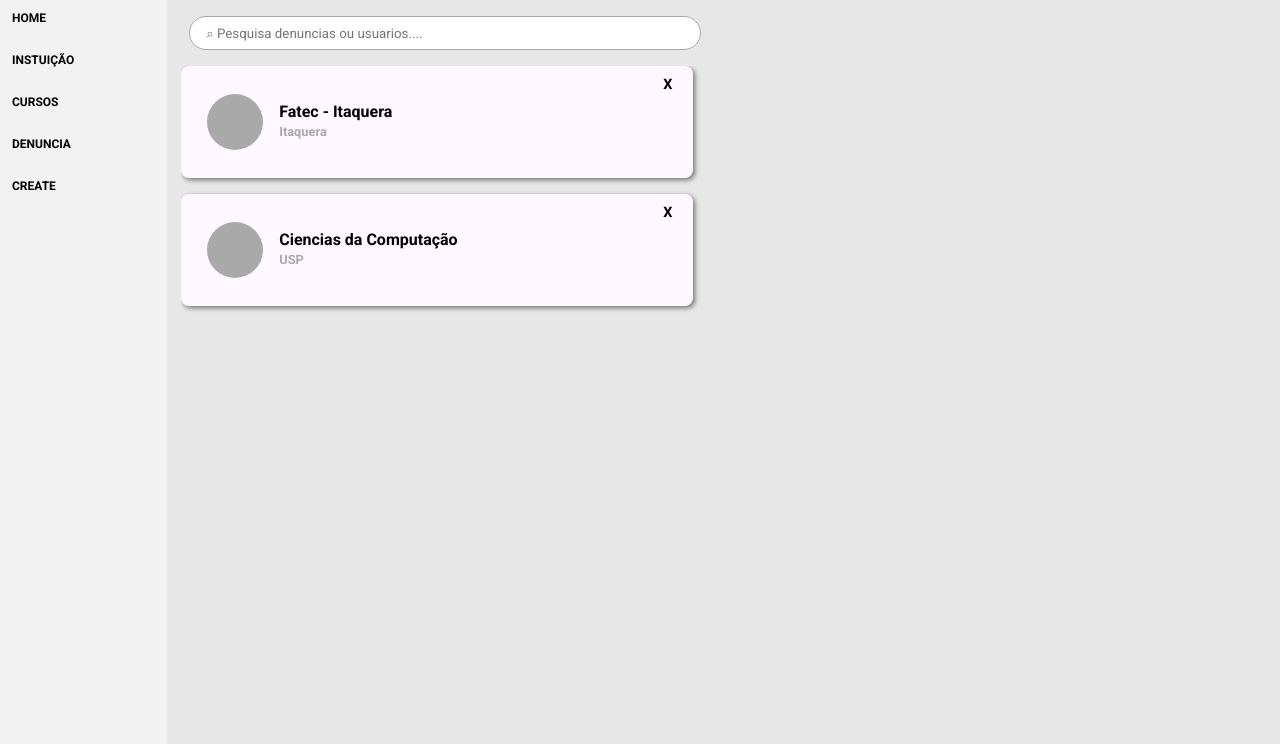
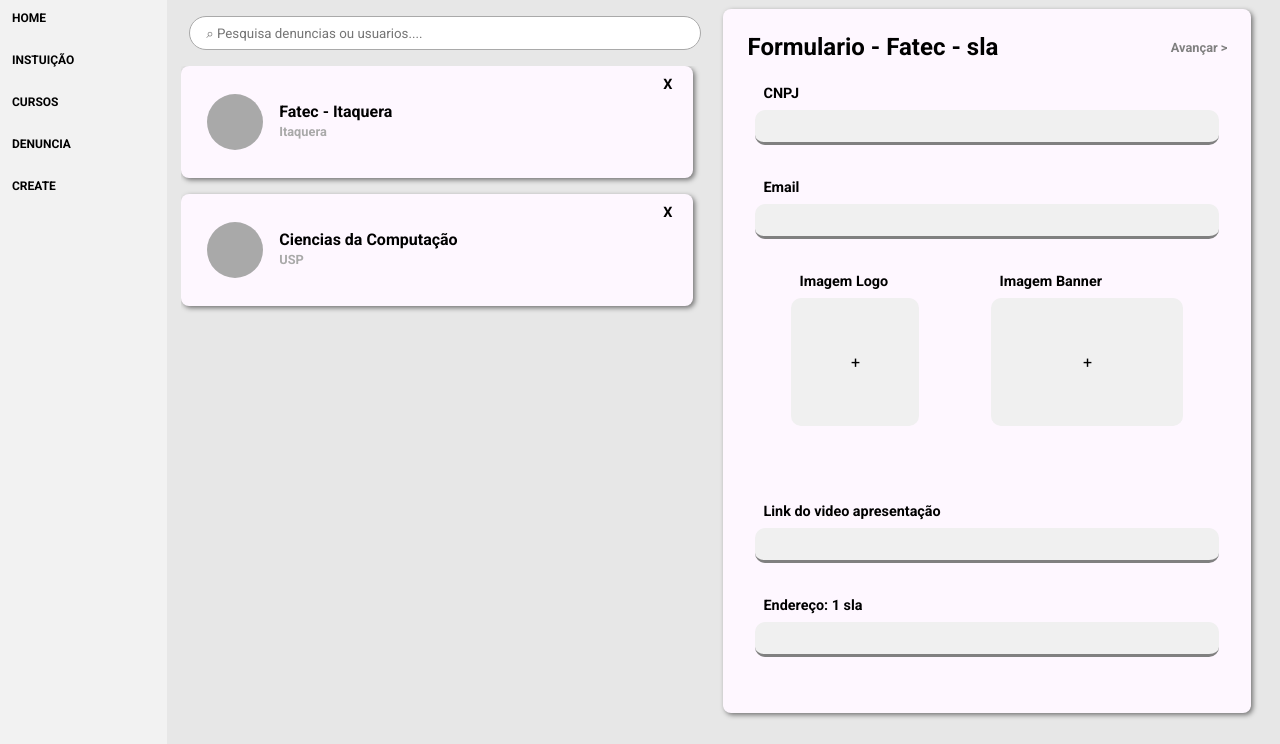
Before and after one commit to MLauton/HiveTech, a PHP site: page /areaAdm/instituicao/index.php in a window 1280 px wide. Shown: the part 56-800 px from the top of the page. Run offline with PHP 8.4, Linux system fonts and the light colour scheme; the visitor is signed in with stand-in values (Sample User, id 1).

Commit message:
terceira

```diff
--- a/adm2.0.7/areaAdm/instituicao/index.php
+++ b/adm2.0.7/areaAdm/instituicao/index.php
@@ -17,6 +17,7 @@ require_once "../../dao/admDao.php";
     <link rel="stylesheet" href="./../../css/conteudo.css">
     <link rel="stylesheet" href="./../../css/cards.css">
     <link rel="stylesheet" href="./../../css/listas.css">
+    <link rel="stylesheet" href="./../../css/formInsti.css">
 
     <title>ADM - Instituições</title>
 </head>
@@ -30,9 +31,17 @@ require_once "../../dao/admDao.php";
     ?>
 
     <main>
-    <?php
-    require_once './../../elementos/listInstituicao.php'
-    ?>
+        <div style="display: flex;flex-direction: row;">
+
+            <?php
+            require_once './../../elementos/listInstituicao.php'
+            ?>
+
+            <?php
+            require_once './../../elementos/formInstituicao.php'
+            ?>
+
+        </div>
     </main>
 
 </body>
--- /dev/null
+++ b/adm2.0.7/css/formInsti.css
@@ -0,0 +1,128 @@
+.formInst {
+    height: 88dvh;
+    width: 33rem;
+    flex-direction: column;
+    padding: 1.5rem;
+    align-items: stretch;
+    position: relative;
+
+
+    h2{
+       font-weight: bold;
+       font-size: 1.5rem;
+    }
+    h4{
+        margin: .5rem;
+    }
+    h5{
+        color: gray;
+        cursor: pointer;
+    }
+}
+
+.formulario{
+    width: 100%;
+    height: 90%;
+    font-weight: normal;
+    margin-block: .5rem;
+    padding: .5rem;
+}
+
+.cnpj {
+    height: 15%;
+    width: 100%;
+    align-items: stretch;
+}
+
+.email {
+    height: 15%;
+    width: 100%;
+    align-items: stretch;
+}
+
+.imgs {
+    height: 40%;
+    width: 100%;
+    align-items: stretch;
+    justify-content: space-around;
+    display: flex;
+    flex-direction: row;
+
+    .img{
+        border-radius: 10px;
+        padding: .8rem;
+        display: flex;
+        align-items: center;
+        justify-content: center;
+        object-fit: cover;
+        cursor: pointer;
+        background-color:  #F0F0F0;
+
+    }
+    .logo{
+        height: 8rem;
+        width: 8rem;
+    }
+    .banner{
+        height: 8rem;
+        width: 12rem;
+    }
+}
+
+.Video {
+    height: 15%;
+    width: 100%;
+    align-items: stretch;
+}
+
+.endereco {
+    height: 15%;
+    width: 100%;
+    align-items: stretch;
+}
+
+.inputComum{
+    width: 100%;
+    height: 2.2rem;
+    border-radius: 10px;
+    background-color:  #F0F0F0;
+    border: none;
+    border-bottom: 3px solid gray;
+    padding: .8rem;
+}
+
+.modal {
+    display: none;
+    position: absolute;
+    top: 0; left: 0;
+
+}
+
+.formInstDois {
+    height: 88dvh;
+    width: 33rem;
+    flex-direction: column;
+    padding: 1.5rem;
+    align-items: stretch;
+    position: absolute;
+    box-shadow: none;
+
+    h2{
+       font-weight: bold;
+       font-size: 1.5rem;
+    }
+    h4{
+        margin: .5rem;
+    }
+    h5{
+        color: gray;
+    }
+}
+
+.inputEspaco {
+    height: 15%;
+    width: 100%;
+    align-items: stretch;
+}
+
+.inputGrande
--- a/adm2.0.7/elementos/dadosHome.php
+++ b/adm2.0.7/elementos/dadosHome.php
@@ -44,7 +44,7 @@ $qtdCursos = $cursos['total'];
 
         <a href="../denuncia/index.php">
             <div class="card dadosCard">
-                <img class="imgDados" src="../../img/defaultUser.png" alt="era pra ter algo aq">
+                <img class="imgDados" src="../../img/denunciaPeri.png" alt="era pra ter algo aq">
                 <div class="infoDados">
                     <div class="titulo">
                         <h1><?= $qtdCursos ?> <span class="espaco">Denuncias</span></h1>
--- /dev/null
+++ b/adm2.0.7/elementos/formInstituicao.php
@@ -0,0 +1,65 @@
+<div style="width: auto; display: flex;justify-content: center; align-items: center;flex-direction: column;">
+    <div class="card formInst">
+        <div style="width: 100%; height: auto; display: flex; align-items:center ;justify-content: space-between; ;flex-direction: row">
+            <h2>Formulario - Fatec - sla</h2>
+            <h5 class="abrir">Avançar ></h5>
+
+        </div>
+        <div class="formulario">
+            <div class="cnpj">
+                <h4>CNPJ</h4>
+                <input class="inputComum" />
+            </div>
+            <div class="email">
+                <h4>Email</h4>
+                <input class="inputComum" />
+            </div>
+            <div class="imgs">
+                <?php $tem = false ?><!--  embora pareça loucura, isso é para ver se existe uma imagem carregada kkkk -->
+                <div>
+                    <h4>Imagem Logo</h4>
+                    <?= $tem ? '<img src="./../../img/defaultUser.png" class="img logo" alt="">' : '<a class="img logo" >+</a>' ?>
+                </div>
+                <div>
+                    <h4>Imagem Banner</h4>
+                    <?= $tem ? '<img src="./../../img/defaultUser.png" class="img banner" alt="">' : '<a class="img banner">+</a>' ?>
+                </div>
+            </div>
+            <div class="Video">
+                <h4>Link do video apresentação</h4>
+                <input class="inputComum" />
+            </div>
+            <div class="endereco">
+                <h4>Endereço: 1 sla</h4>
+                <input class="inputComum" />
+            </div>
+        </div>
+
+
+        <div id="myModal" class="modal">
+            <div class="card formInstDois">
+                <div style="width: 100%; height: auto; display: flex; align-items:center ;justify-content: space-between; ;flex-direction: row">
+                    <h2>Formulario - Fatec - sla</h2>
+                    <h5 class="fechar">< Voltar </h5>
+
+                </div>
+                <div class="formulario">
+
+                    <div class="imgs">
+                        <?php $tem = false ?><!--  embora pareça loucura, isso é para ver se existe uma imagem carregada kkkk -->
+                        <div>
+                            <h4>Imagem Logo</h4>
+                            <?= $tem ? '<img src="./../../img/defaultUser.png" class="img logo" alt="">' : '<a class="img logo" >+</a>' ?>
+                        </div>
+                        <div>
+                            <h4>Imagem Banner</h4>
+                            <?= $tem ? '<img src="./../../img/defaultUser.png" class="img banner" alt="">' : '<a class="img banner">+</a>' ?>
+                        </div>
+                    </div>
+                </div>
+
+            </div>
+
+        </div>
+    </div>
+    <script src="../../js/abrirFecharModal.js"></script>
--- a/adm2.0.7/elementos/listInstituicao.php
+++ b/adm2.0.7/elementos/listInstituicao.php
@@ -7,7 +7,7 @@
                 <div class="imgCurso"></div>
                 <div>
                     <h3 class="titleCurso">Fatec - Itaquera</h4>
-                    <h5 class="instCurso">Itaquera</h5>
+                        <h5 class="instCurso">Itaquera</h5>
                 </div>
             </div>
 
@@ -18,7 +18,7 @@
                 <div class="imgCurso"></div>
                 <div>
                     <h3 class="titleCurso">Ciencias da Computação</h4>
-                    <h5 class="instCurso">USP</h5>
+                        <h5 class="instCurso">USP</h5>
                 </div>
             </div>
             <h4 class="x">X</h4>
--- a/adm2.0.7/elementos/tabDenuncia.php
+++ b/adm2.0.7/elementos/tabDenuncia.php
@@ -1,7 +1,7 @@
 <div style="width: 50%; display: flex; align-items: center;flex-direction: column;padding-top: 1rem;">
 
     <div class="card dadosDenuncia">
-        <img class="imgDados" src="../../img/defaultUser.png" alt="era pra ter algo aq">
+        <img class="imgDados" src="../../img/denunciaPeri.png" alt="era pra ter algo aq">
         <div class="infoDados">
             <div class="titulo">
                 <h2>Total de Denuncias</h2>
```
Also changed, not shown: adm2.0.7/css/CreateCategoria.css (+4 -4 lines), adm2.0.7/css/CreateCurso.css (+42 -21 lines), adm2.0.7/elementos/nav.php (+0 -7 lines), adm2.0.7/elementos/tabCreateCategoria.php (+4 -36 lines), adm2.0.7/elementos/tabCreateCurso.php (+17 -14 lines), adm2.0.7/img/denunciaPeri.png (added).
